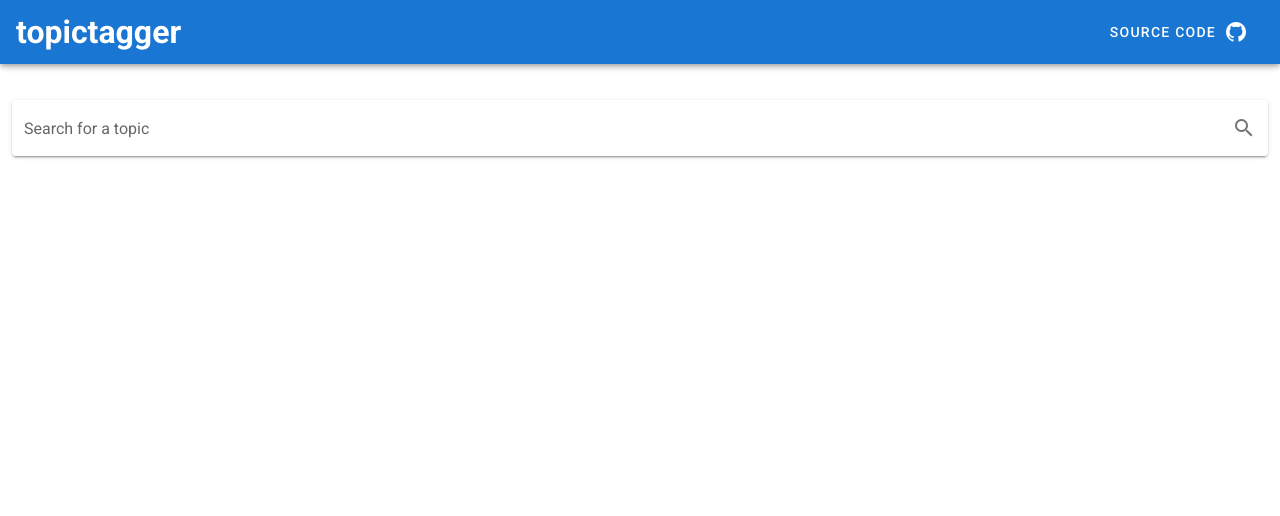
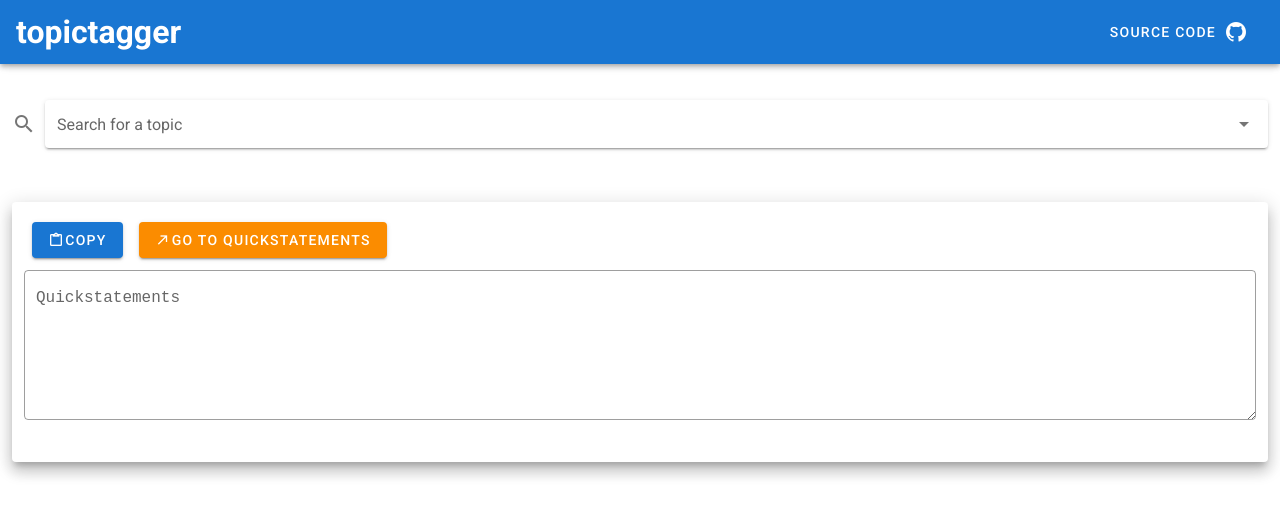
Before and after one commit to jvfe/wikidata_topictagger, a Vue app: page / in a window 1280 px wide. Shown: the top 516 px of the page. Built offline with nearby package versions, Linux system fonts and the light colour scheme.

Commit message:
feat: Setup box for quickstatements

```diff
--- a/src/App.vue
+++ b/src/App.vue
@@ -22,17 +22,17 @@
           :search-input.sync="search"
           :items="terms"
           chips
-          filled
+          deletable-chips
+          hint="Start typing to search for a topic"
           hide-no-data
-          hide-details
           hide-selected
           no-filter
           color="blue-grey lighten-2"
           label="Search for a topic"
           item-text="id"
-          item-value="id"
-          append-icon="mdi-magnify"
+          prepend-icon="mdi-magnify"
           solo
+          return-object
         >
           <template v-slot:item="{ item }">
             <v-list-item-content>
@@ -46,13 +46,52 @@
           </template>
         </v-autocomplete>
       </v-col>
+      <v-col>
+        <v-sheet elevation="10" rounded>
+          <v-col>
+            <p v-if="term" class="body-2">
+              Obtaining up to 300 articles about {{ term.label }} that do not
+              have
+              <a
+                :href="`http://www.wikidata.org/entity/${term.id}`"
+                target="_blank"
+                >{{ term.id }}</a
+              >
+              as a main subject
+            </p>
+            <v-btn @click="copyCommands" color="primary" class="ma-2">
+              <v-icon small>mdi-clipboard-outline</v-icon>
+              Copy
+            </v-btn>
+            <v-btn
+              color="warning"
+              href="https://quickstatements.toolforge.org/#/batch"
+              target="_blank"
+              class="ma-2"
+            >
+              <v-icon small>mdi-arrow-top-right</v-icon>
+              Go to Quickstatements
+            </v-btn>
+            <v-textarea
+              outlined
+              readonly
+              height="100%"
+              :loading="loadingQS"
+              class="quickstatements mt-1"
+              label="Quickstatements"
+              :value="quickstatements"
+              id="qsArea"
+            ></v-textarea>
+          </v-col>
+        </v-sheet>
+      </v-col>
     </v-main>
   </v-app>
 </template>
 
 <script>
 import HelloWorld from "./components/HelloWorld";
-import searchWikibase from "./lib/API";
+import { searchWikibase, querySPARQLService } from "./lib/API";
 
 export default {
   name: "App",
@@ -65,16 +104,20 @@
     return {
       term: "",
       search: "",
+      quickstatements: "",
       terms: [],
       loadingComplete: false,
-      tab: null
+      loadingQS: false
     };
   },
 
   watch: {
     term(val) {
-      if (val != null) this.tab = 0;
-      else this.tab = null;
+      if (val != null) {
+        this.fetchQuery();
+      } else {
+        this.quickstatements = "";
+      }
     },
     search(val) {
       if (!val) return;
@@ -88,13 +131,33 @@
 
       this._timerId = setTimeout(() => {
         this.fetch(val);
-      }, 1000);
+      }, 800);
     },
     fetch: async function(val) {
       this.loadingComplete = true;
       this.terms = await searchWikibase(val);
       this.loadingComplete = false;
+    },
+    fetchQuery: async function() {
+      this.loadingQS = true;
+      const queryResult = await querySPARQLService(
+        this.term.id,
+        this.term.label
+      );
+      this.quickstatements = queryResult;
+      this.loadingQS = false;
+    },
+    copyCommands: function() {
+      const qsAreaElement = document.querySelector("#qsArea");
+      qsAreaElement.select();
+      document.execCommand("copy");
     }
   }
 };
 </script>
+
+<style scoped>
+.quickstatements {
+  font-family: monospace;
+}
+</style>
--- a/src/lib/API.js
+++ b/src/lib/API.js
@@ -26,4 +26,52 @@
   return parsedResult;
 }
 
-export default searchWikibase;
+async function querySPARQLService(qid, qidLabel) {
+  /* eslint-disable */
+  const query = `
+    SELECT
+    DISTINCT
+    (REPLACE(STR(?item), ".*Q", "Q") AS ?qid)
+    ("P921" AS ?property)
+    ("${qid}" AS ?ReplaceWithYourTargetID)
+    ("S887" AS ?heuristic)
+    ("Q69652283" AS ?deduced)
+
+      WHERE {
+        hint:Query hint:optimizer "None".
+
+      {
+        SERVICE wikibase:mwapi {
+          bd:serviceParam wikibase:api "Search";
+                          wikibase:endpoint "www.wikidata.org";
+                          mwapi:srsearch "\\"${qidLabel}\\" haswbstatement:P31=Q13442814 -haswbstatement:P921=${qid}".
+            ?page_title wikibase:apiOutput mwapi:title.
+        }
+      }
+
+        BIND(IRI(CONCAT(STR(wd:), ?page_title)) AS ?item)
+
+      } LIMIT 300
+  `;
+  /* eslint-enable */
+
+  const encodedQuery = encodeURIComponent(query);
+  const url = `https://query.wikidata.org/sparql?query=${encodedQuery}`;
+
+  const queryRequest = await fetch(url, {
+    mode: "cors",
+    headers: { Accept: "text/csv" }
+  });
+
+  const queryResult = await queryRequest.text();
+
+  // Removes the result header
+  const resultArray = queryResult.split("\n");
+
+  resultArray.splice(0, 1);
+
+  const cleanResult = resultArray.join("\n").replaceAll(",", "|");
+
+  return cleanResult;
+}
+export { searchWikibase, querySPARQLService };
```
